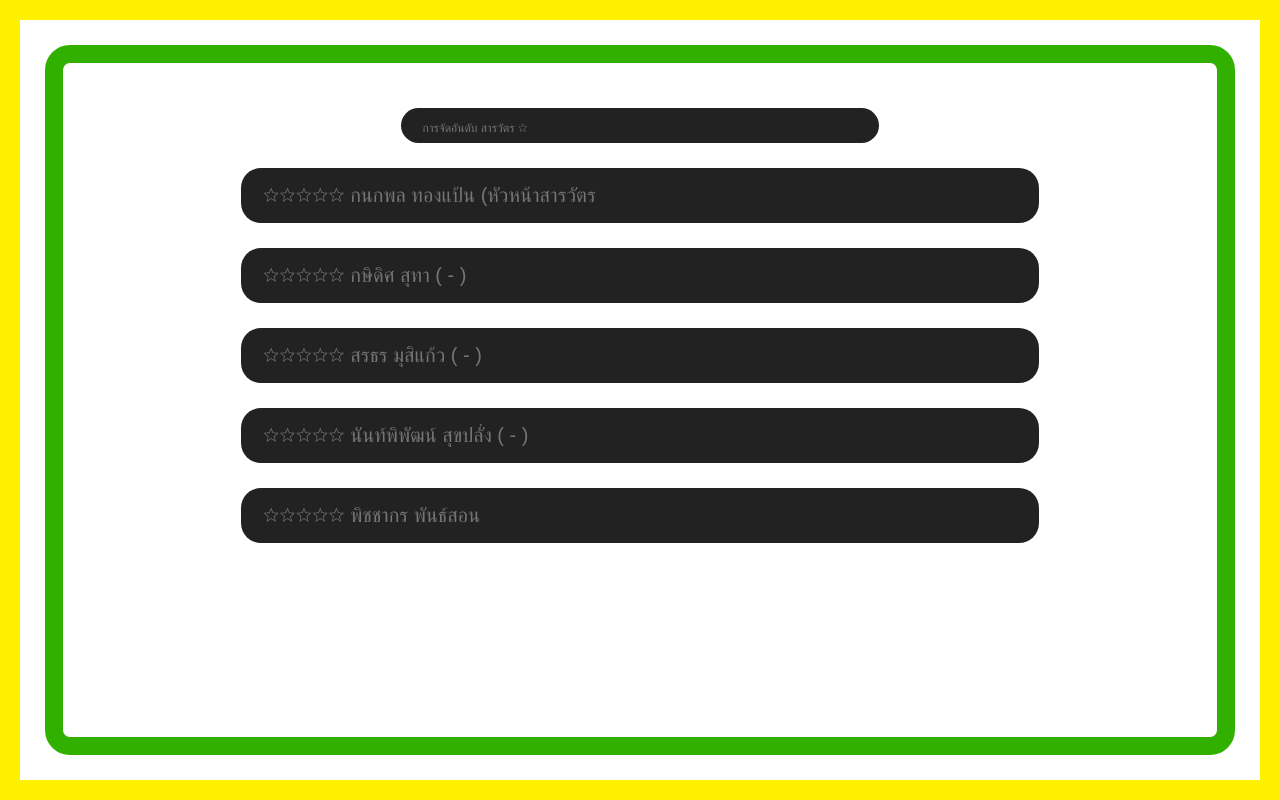
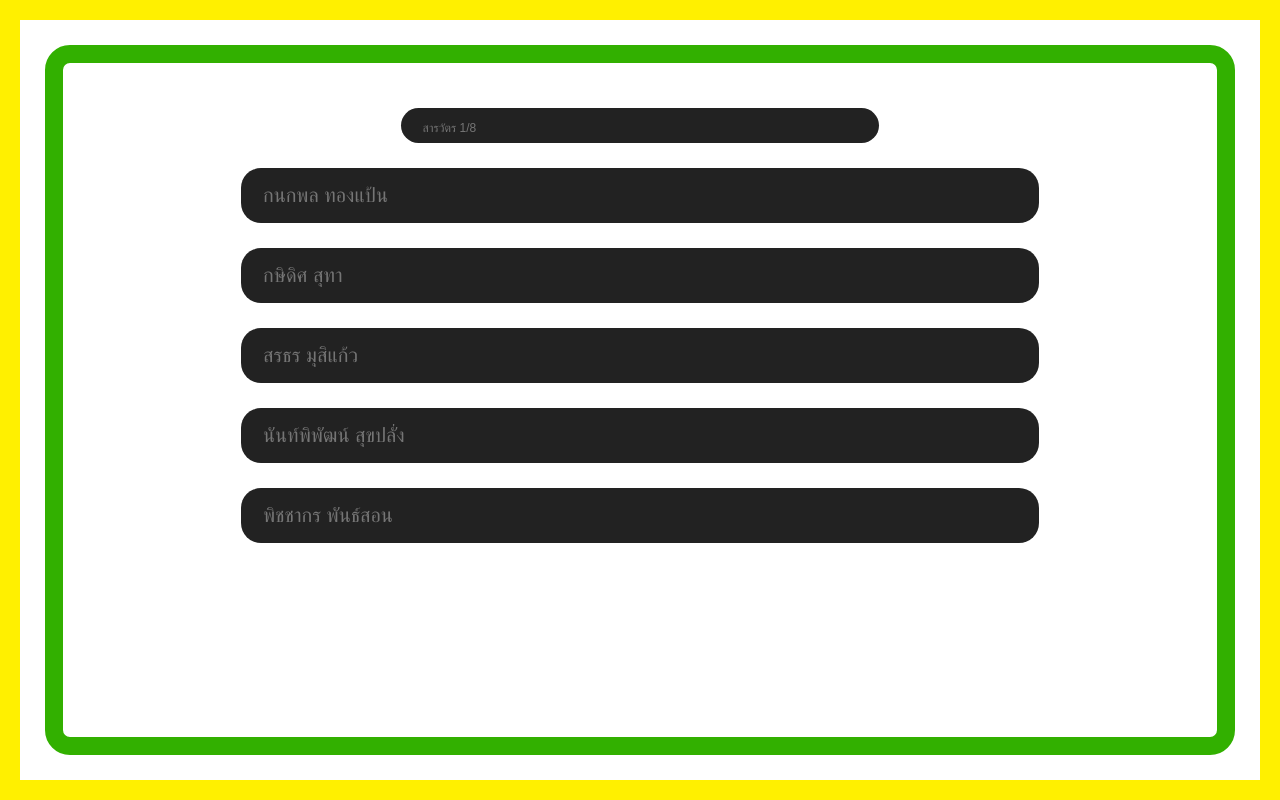
Before and after one commit to nano-pe/-1-8-.-, a plain HTML site: page index.html in a window 1280 px wide. Drawn offline with Linux system fonts and the light colour scheme.

Commit message:
Add files via upload

```diff
--- a/index.html
+++ b/index.html
@@ -4,6 +4,7 @@
 <meta charset="UTF-8">
 
 <style>
+
 *{
  box-sizing:border-box;
 }
@@ -14,7 +15,7 @@ body{
  background:white;
 }
 
-/* กรอบเหลืองเต็มจอ */
+/* กรอบเหลืองเต็มหน้า */
 .yellow{
  width:100vw;
  height:100vh;
@@ -29,7 +30,9 @@ body{
  border:18px solid #32b000;
  border-radius:25px;
  padding:45px;
+ overflow:hidden;
 }
+
 
 /* กล่องข้อความ */
 .textbox{
@@ -39,32 +42,44 @@ body{
  background:#222;
  border-radius:20px;
  padding:10px 20px;
+ overflow:hidden;
 }
 
+
+/* ช่องพิมพ์ */
 .textbox input{
  width:100%;
  height:100%;
  background:transparent;
-  border:0;
+ border:none;
  outline:none;
+
  color:white;
  font-size:20px;
+
+ overflow:hidden;
+ text-overflow:ellipsis;
+ white-space:nowrap;
 }
 
-/* อันแรกเล็ก */
+
+/* กล่องบนสุดเล็ก */
 .textbox:first-child{
  width:45%;
  height:35px;
  margin-top:0;
 }
 
+
 .textbox:first-child input{
  font-size:12px;
 }
 
+
 </style>
 
 </head>
+
 
 <body>
 
@@ -72,29 +87,36 @@ body{
 
 <div class="green">
 
+
 <div class="textbox">
-<input placeholder="การจัดอันดับ สารวัตร ☆">
+<input placeholder="สารวัตร 1/8">
 </div>
 
+
 <div class="textbox">
-<input placeholder="☆☆☆☆☆ กนกพล ทองแป้น (หัวหน้าสารวัตร">
+<input placeholder="กนกพล ทองแป้น ">
 </div>
 
+
 <div class="textbox">
-<input placeholder="☆☆☆☆☆ กษิดิศ สุทา ( - ) ">
+<input placeholder="กษิดิศ สุทา">
 </div>
 
+
 <div class="textbox">
-<input placeholder="☆☆☆☆☆ สรธร มุสิแก้ว ( - ) ">
+<input placeholder="สรธร มุสิแก้ว">
 </div>
 
+
 <div class="textbox">
-<input placeholder="☆☆☆☆☆ นันท์พิพัฒน์ สุขปลั่ง ( - )">
+<input placeholder="นันท์พิพัฒน์ สุขปลั่ง">
 </div>
 
+
 <div class="textbox">
-<input placeholder="☆☆☆☆☆ พิชชากร พันธ์สอน">
+<input placeholder="พิชชากร พันธ์สอน">
 </div>
+
 
 </div>
 
```
Lines whose indentation alone changed are shown as unchanged.
